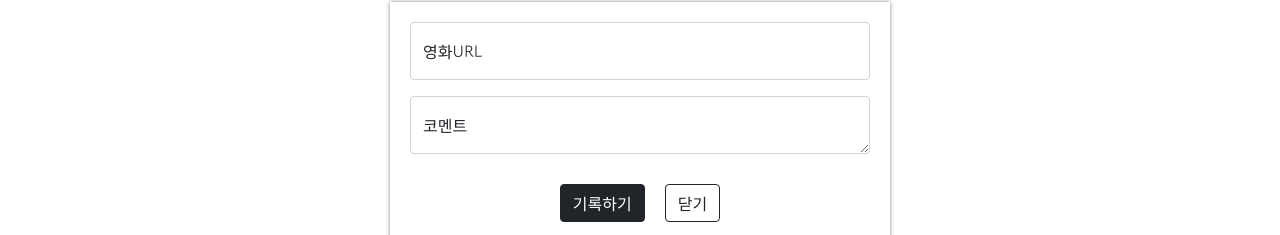
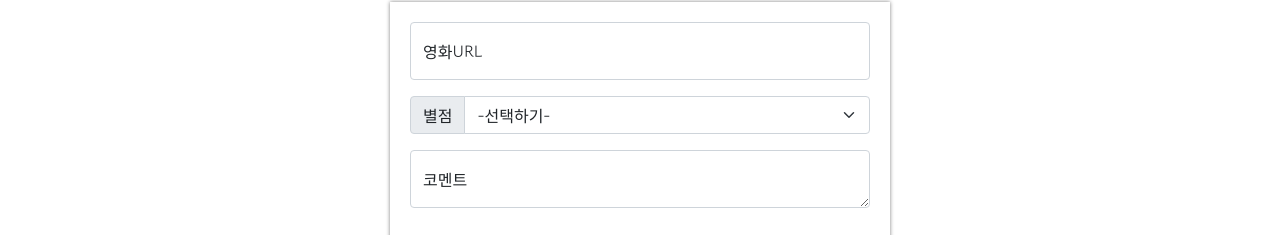
Before and after one commit to lioncrik/cod-movie-, a plain HTML site: page index.html in a window 1280 px wide. Shown: the part 268-503 px from the top of the page. Drawn offline with nearby package versions, Linux system fonts and the light colour scheme.

Commit message:
Update index.html

```diff
--- a/index.html
+++ b/index.html
@@ -81,8 +81,12 @@
             margin-top: 20px;
         }
 
-        .mybtn > button {
+        .mybtn>button {
             margin: 10px;
+        }
+
+        .input-group mb-3 {
+            margin-top: 5px;
         }
     </style>
 </head>
@@ -98,10 +102,20 @@
             <input type="email" class="form-control" id="floatingInput" placeholder="name@example.com">
             <label for="floatingInput">영화URL</label>
         </div>
+        <div class="input-group mb-3">
+            <label class="input-group-text" for="inputGroupSelect01">별점</label>
+            <select class="form-select" id="inputGroupSelect01">
+                <option selected>-선택하기-</option>
+                <option value="1">⭐</option>
+                <option value="2">⭐⭐</option>
+                <option value="3">⭐⭐⭐</option>
+            </select>
+        </div>
         <div class="form-floating">
             <textarea class="form-control" placeholder="Leave a comment here" id="floatingTextarea"></textarea>
             <label for="floatingTextarea">코멘트</label>
         </div>
+
         <div class="mybtn">
             <button type="button" class="btn btn-dark">기록하기</button>
             <button type="button" class="btn btn-outline-dark">닫기</button>
```
